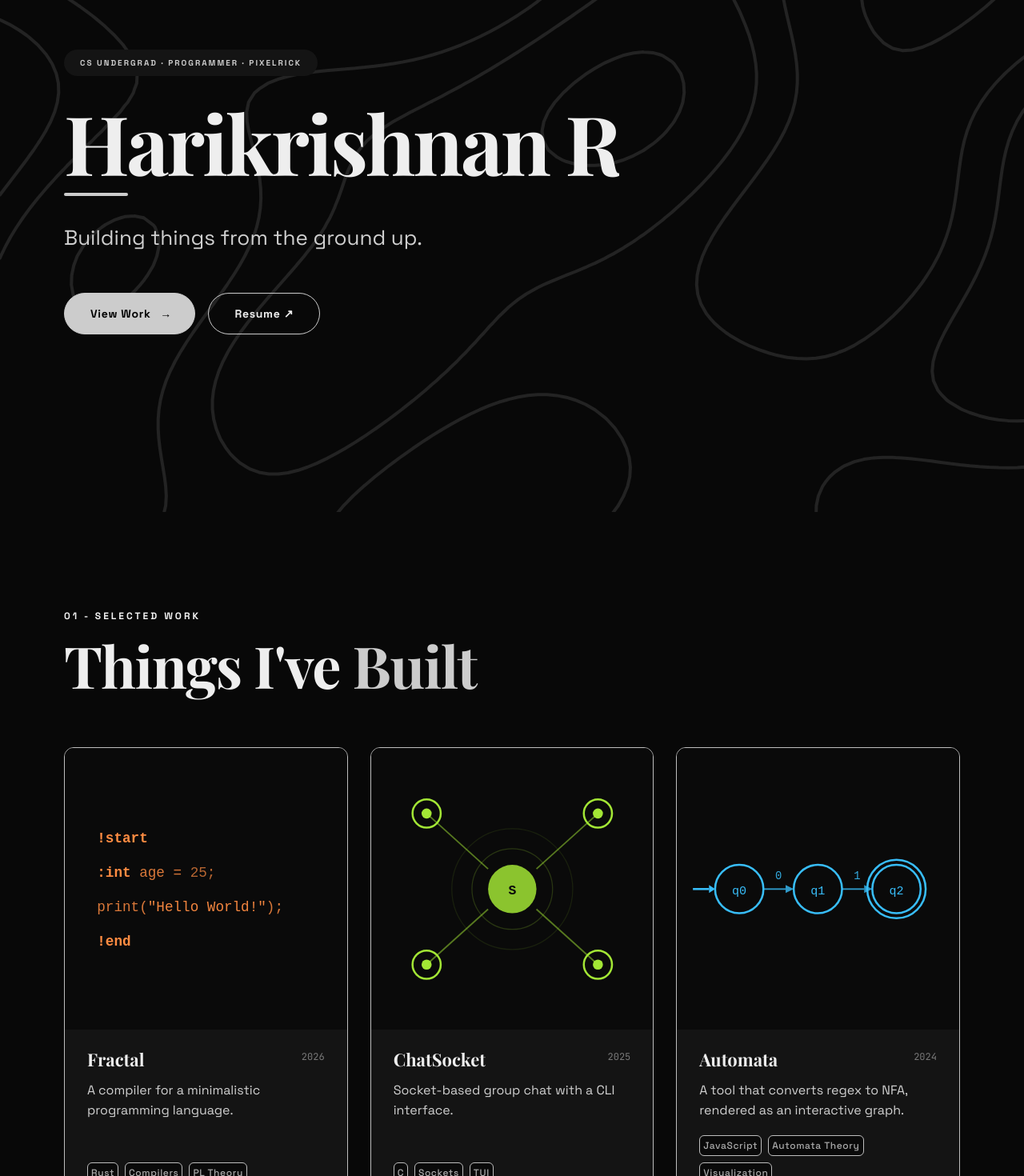
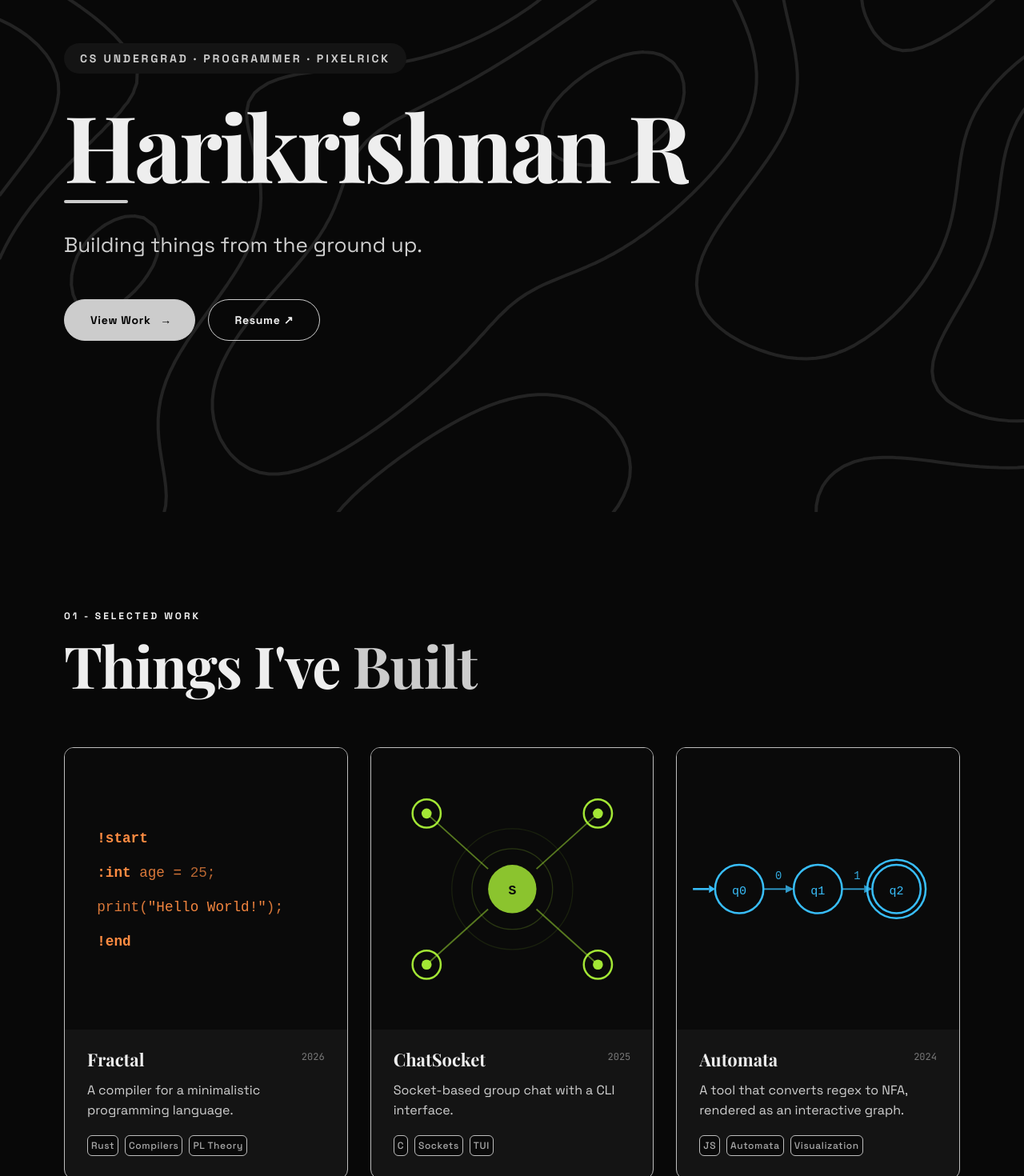
Before and after one commit to Pixelrick420/Home, a React (Vite) app: page / in a window 1280 px wide. Shown: the part 160-1630 px from the top of the page at 80% size. Built offline with nearby package versions, Linux system fonts and the light colour scheme; a web font is replaced by a local one.

Commit message:
fix: font sizes

```diff
--- a/src/components/Hero.tsx
+++ b/src/components/Hero.tsx
@@ -91,7 +91,7 @@ export default function Hero() {
             style={{
               fontFamily: fonts.sans,
               fontWeight: 900,
-              fontSize: "clamp(8px, 2vw, 10px)",
+              fontSize: fontSize.heroBadge,
               padding: "clamp(1px, 2vw, 10px) clamp(10px, 4vw, 20px)",
               maxWidth: "100%",
               whiteSpace: "nowrap",
--- a/src/constants.ts
+++ b/src/constants.ts
@@ -37,9 +37,9 @@ export const fontSize = {
   bodyLg: "18px",
   lg: "19px",
   heading: "24px",
-  heroBadge: "clamp(5px, 2.5vw, 12px)",
-  heroTitle: "clamp(42px, 8vw, 140px)",
-  heroLead: "clamp(16px, 2.5vw, 26px)",
+  heroBadge: "clamp(5px, 3vw, 14px)",
+  heroTitle: "clamp(42px, 9vw, 140px)",
+  heroLead: "clamp(16px, 3vw, 26px)",
 } as const;
 
 export const spacing = {
--- a/src/data/experience.ts
+++ b/src/data/experience.ts
@@ -20,7 +20,7 @@ export const experiences: Experience[] = [
     location: "Remote",
     description:
       "Contributed across multiple active projects at 10xMinds including NimbusMobile.",
-    stack: ["TypeScript", "SvelteKit", "Node.js"],
+    stack: ["TypeScript", "SvelteKit", "Node"],
   },
   {
     id: 3,
--- a/src/data/projects.ts
+++ b/src/data/projects.ts
@@ -33,7 +33,7 @@ export const projects: Project[] = [
     title: "Automata",
     description:
       "A tool that converts regex to NFA, rendered as an interactive graph.",
-    tags: ["JavaScript", "Automata Theory", "Visualization"],
+    tags: ["JS", "Automata", "Visualization"],
     github: "https://github.com/Pixelrick420/Automata",
     year: "2024",
     what: "Automata is a web app that converts regular expressions into nondeterministic finite automata (NFAs), rendering the result as an interactive diagram you can drag and rearrange.",
@@ -91,7 +91,7 @@ export const projects: Project[] = [
     title: "Handwritten Digits",
     description:
       "Neural net built from scratch for handwritten digit recognition on MNIST.",
-    tags: ["Python", "NumPy", "Neural Networks"],
+    tags: ["Python", "Neural Networks"],
     github: "https://github.com/Pixelrick420/Handwritten-Digits",
     year: "2025",
     what: "Handwritten Digits is a neural network trained on the MNIST dataset to recognize handwritten digits. A small GUI lets you draw a digit and watch the model predict it in real time.",
@@ -146,7 +146,7 @@ export const projects: Project[] = [
     title: "Sort",
     description:
       "A sorting algorithm visualisation project. Built using plain Javscript",
-    tags: ["Algorithms", "Visualization", "Javascript"],
+    tags: ["Algorithms", "Visualization", "JS"],
     github: "https://github.com/Pixelrick420/Sort",
     year: "2023",
     what: "Sort is a visualizer for sorting algorithms, animating algorithms like bubble sort and merge sort so you can watch how they reorder data step by step.",
@@ -160,7 +160,7 @@ export const projects: Project[] = [
     id: "gameoflife",
     title: "GameOfLife",
     description: "John Conway's Game of Life",
-    tags: ["HTML", "Canvas", "Cellular Automata"],
+    tags: ["HTML", "Canvas", "Automata"],
     github: "https://github.com/Pixelrick420/GameOfLife",
     year: "2023",
     what: "GameOfLife is an implementation of John Conway's Game of Life, where cells live, die, and multiply on a grid according to simple rules.",
```
